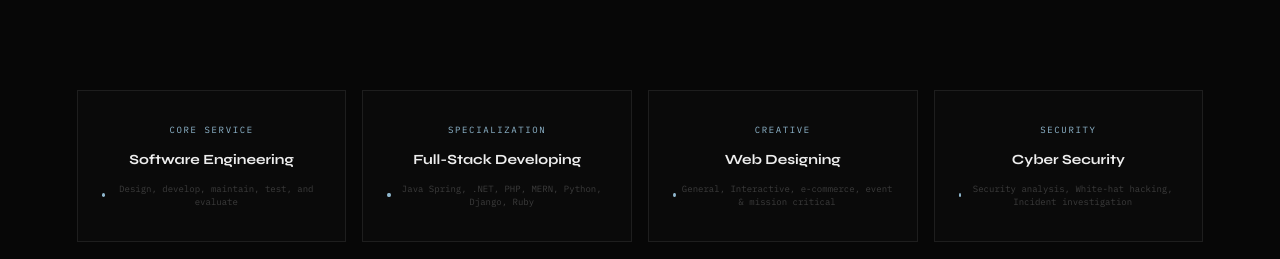
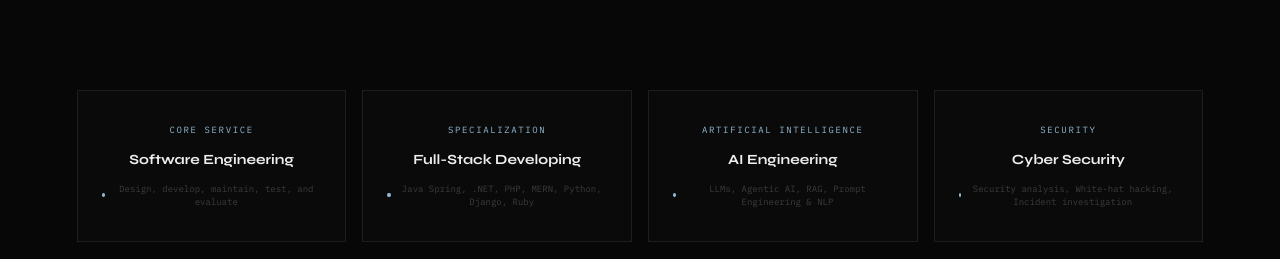
Before and after one commit to harithsenura/P, a Next.js app: page / in a window 1280 px wide. Shown: the part 1340-1599 px from the top of the page. Built offline with nearby package versions, Linux system fonts and the light colour scheme; no server answers.

Commit message:
Update Web Designing skill card to AI Engineering in About section

```diff
--- a/src/components/About.tsx
+++ b/src/components/About.tsx
@@ -50,9 +50,9 @@ export default function About() {
           <span className="edu-st">Java Spring, .NET, PHP, MERN, Python, Django, Ruby</span>
         </div>
         <div className="edu-card">
-          <span className="edu-sch">Creative</span>
-          <span className="edu-deg">Web Designing</span>
-          <span className="edu-st">General, Interactive, e-commerce, event & mission critical</span>
+          <span className="edu-sch">Artificial Intelligence</span>
+          <span className="edu-deg">AI Engineering</span>
+          <span className="edu-st">LLMs, Agentic AI, RAG, Prompt Engineering & NLP</span>
         </div>
         <div className="edu-card">
           <span className="edu-sch">Security</span>
```
